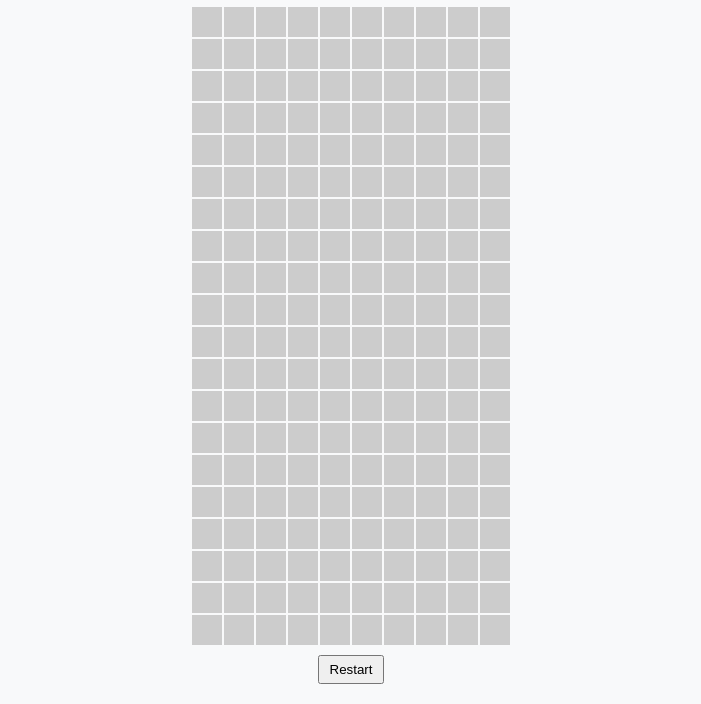
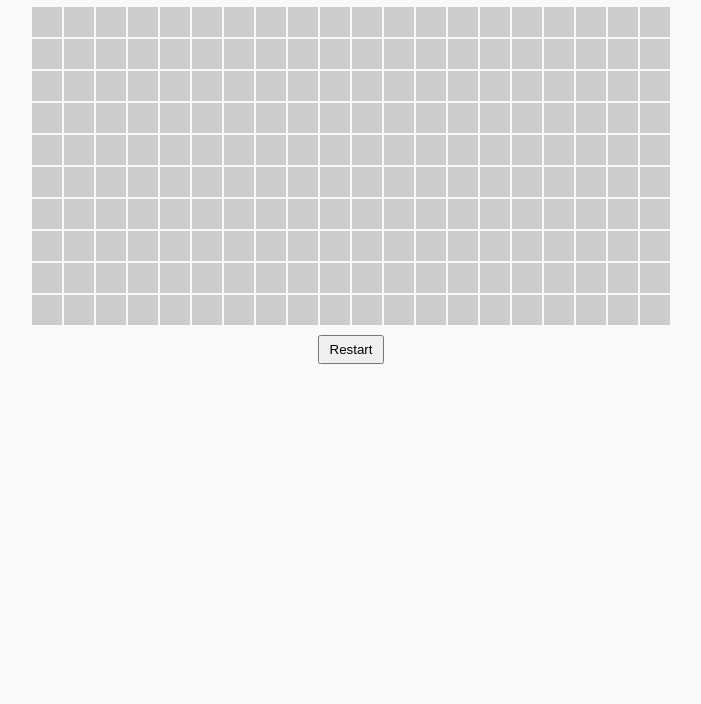
Before and after one commit to crwagne1-cloud/Chloe, a plain HTML site: page minesweeper.html in a window 1280 px wide. Shown: the part 210-914 px from the top of the page, without its empty margins (289-990 px from the left). After the commit the page ends 800 px from the top, so only its background shows below. Drawn offline with Linux system fonts and the light colour scheme.

Commit message:
Update minesweeper.html

```diff
--- a/minesweeper.html
+++ b/minesweeper.html
@@ -47,8 +47,8 @@
 <button onclick="startGame()">Restart</button>
 
 <script>
-const rows = 20;
-const cols = 10;
+const rows = 10;
+const cols = 20;
 const minesCount = 45;
 let board = [];
 let mineLocations = [];
```
